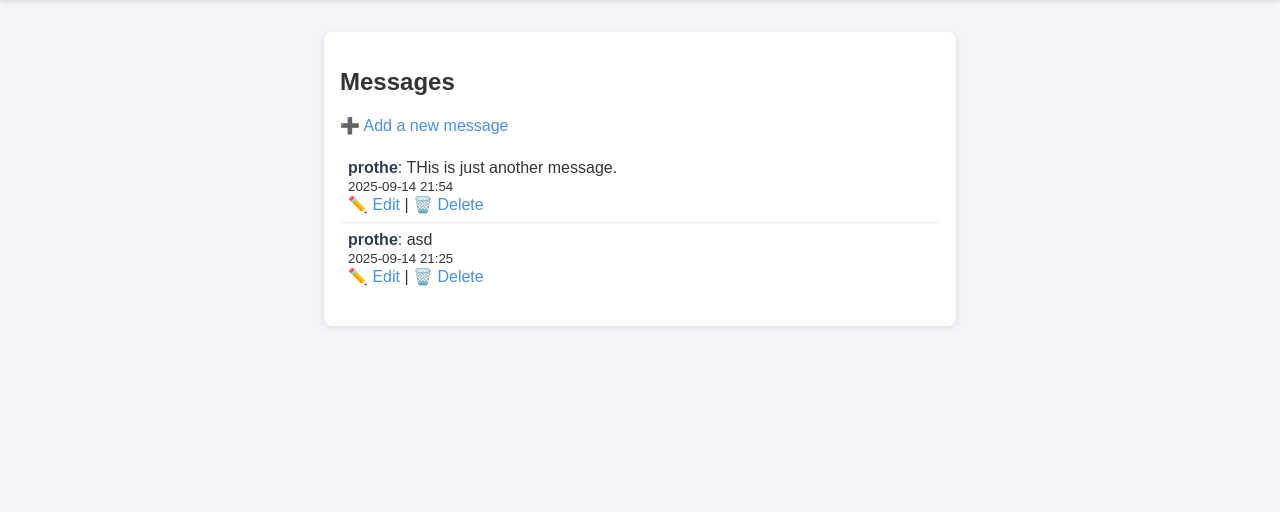
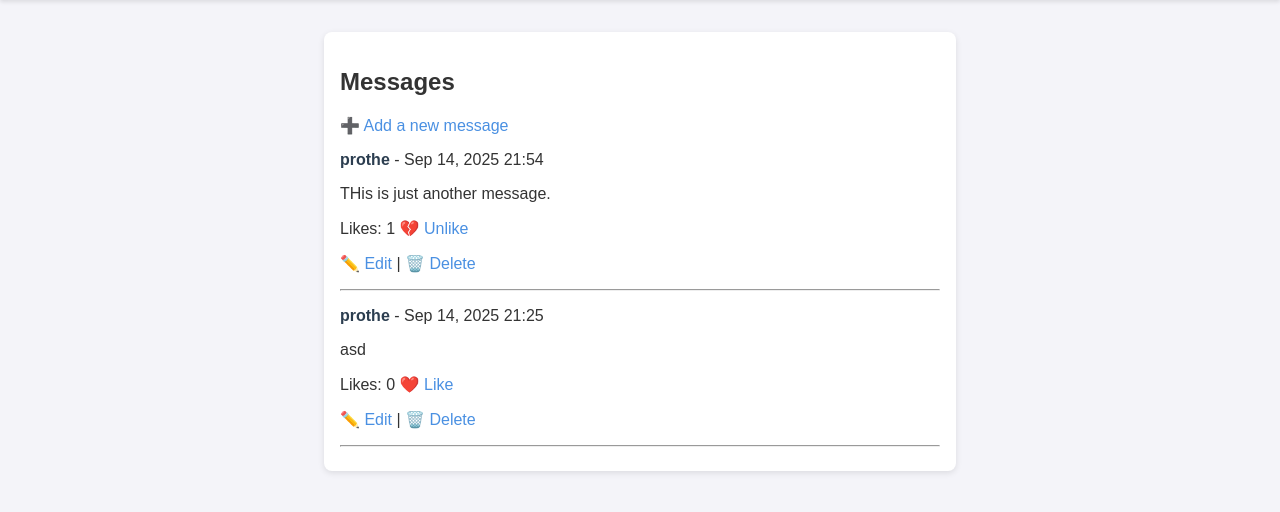
Before and after one commit to ibirothe/DjangoMessageBoard, a Django app: page / in a window 1280 px wide. Shown: the part 146-658 px from the top of the page. Run offline with Django 5.2, Linux system fonts and the light colour scheme; a user stored in the database is signed in; data comes from the database, SQL or seed files in the repository; both versions use the stored data as it was after the commit.

Commit message:
Message likes

```diff
--- a/core/models.py
+++ b/core/models.py
@@ -1,9 +1,14 @@
 from django.db import models
+from django.contrib.auth.models import User
 
 class Message(models.Model):
     text = models.CharField(max_length=200)
     author = models.CharField(max_length=50, blank=True, default="Anonymous")
     created_at = models.DateTimeField(auto_now_add=True)
+    likes = models.ManyToManyField(User, blank=True, related_name="liked_messages")
+
+    def total_likes(self):
+        return self.likes.count()
 
     def __str__(self):
         return f"{self.author or 'Anonymous'}: {self.text[:30]}"
--- a/core/urls.py
+++ b/core/urls.py
@@ -3,6 +3,7 @@ from .views import (
     MessageListView, MessageCreateView, MessageUpdateView, MessageDeleteView,
     UserLoginView, UserLogoutView
 )
+from .views import toggle_like
 
 urlpatterns = [
     path("", MessageListView.as_view(), name="index"),
@@ -11,4 +12,5 @@ urlpatterns = [
     path("delete/<int:pk>/", MessageDeleteView.as_view(), name="delete_message"),
     path("login/", UserLoginView.as_view(), name="login"),
     path("logout/", UserLogoutView.as_view(), name="logout"),
+    path("like/<int:pk>/", toggle_like, name="like_message"),
 ]
--- a/core/views.py
+++ b/core/views.py
@@ -3,6 +3,8 @@ from django.urls import reverse_lazy
 from .models import Message
 from django.contrib.auth.views import LoginView, LogoutView
 from django.contrib.auth.mixins import LoginRequiredMixin
+from django.shortcuts import redirect, get_object_or_404
+from django.contrib.auth.decorators import login_required
 
 class MessageCreateView(LoginRequiredMixin, CreateView):
     model = Message
@@ -54,3 +56,12 @@ class MessageDeleteView(LoginRequiredMixin, DeleteView):
         if obj.author != request.user.username and not request.user.is_superuser:
             return self.handle_no_permission()
         return super().dispatch(request, *args, **kwargs)
+
+@login_required
+def toggle_like(request, pk):
+    message = get_object_or_404(Message, pk=pk)
+    if request.user in message.likes.all():
+        message.likes.remove(request.user)
+    else:
+        message.likes.add(request.user)
+    return redirect("index")
--- a/templates/index.html
+++ b/templates/index.html
@@ -3,23 +3,30 @@
 {% block title %}Message Board{% endblock %}
 
 {% block content %}
-  <h2>Messages</h2>
+<h2>Messages</h2>
 
   <a href="{% url 'add_message' %}">➕ Add a new message</a>
 
-  <ul>
-    {% for message in messages %}
-      <li>
-        <strong>{{ message.author|default:"Anonymous" }}</strong>:
-        {{ message.text }}
-        <br>
-        <small>{{ message.created_at|date:"Y-m-d H:i" }}</small>
-        <br>
+{% for message in messages %}
+  <div class="message">
+    <p><strong>{{ message.author }}</strong> - {{ message.created_at|date:"M d, Y H:i" }}</p>
+    <p>{{ message.text }}</p>
+    Likes: {{ message.total_likes }}
+    {% if user.is_authenticated %}
+      <a href="{% url 'like_message' message.pk %}">
+        {% if user in message.likes.all %}💔 Unlike{% else %}❤️ Like{% endif %}
+      </a>
+    {% endif %}
+    {% if user.is_authenticated and user.username == message.author %}
+      <p>
         <a href="{% url 'edit_message' message.pk %}">✏️ Edit</a> |
         <a href="{% url 'delete_message' message.pk %}">🗑️ Delete</a>
-      </li>
-    {% empty %}
-      <li>No messages yet! Be the first to post one.</li>
-    {% endfor %}
-  </ul>
+      </p>
+    {% endif %}
+  </div>
+  <hr>
+{% empty %}
+  <p>No messages yet.</p>
+{% endfor %}
+
 {% endblock %}
```
Also changed, not shown: core/migrations/0005_message_likes.py (added), db.sqlite3.
